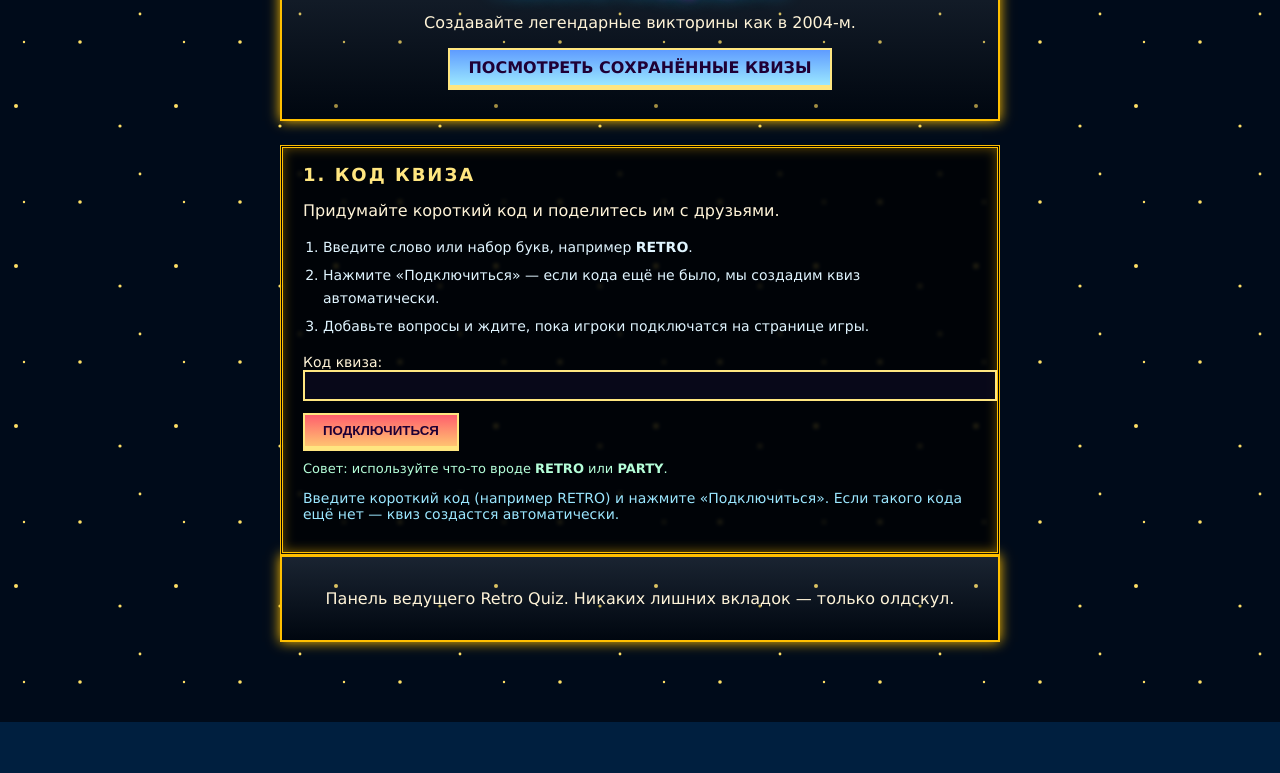
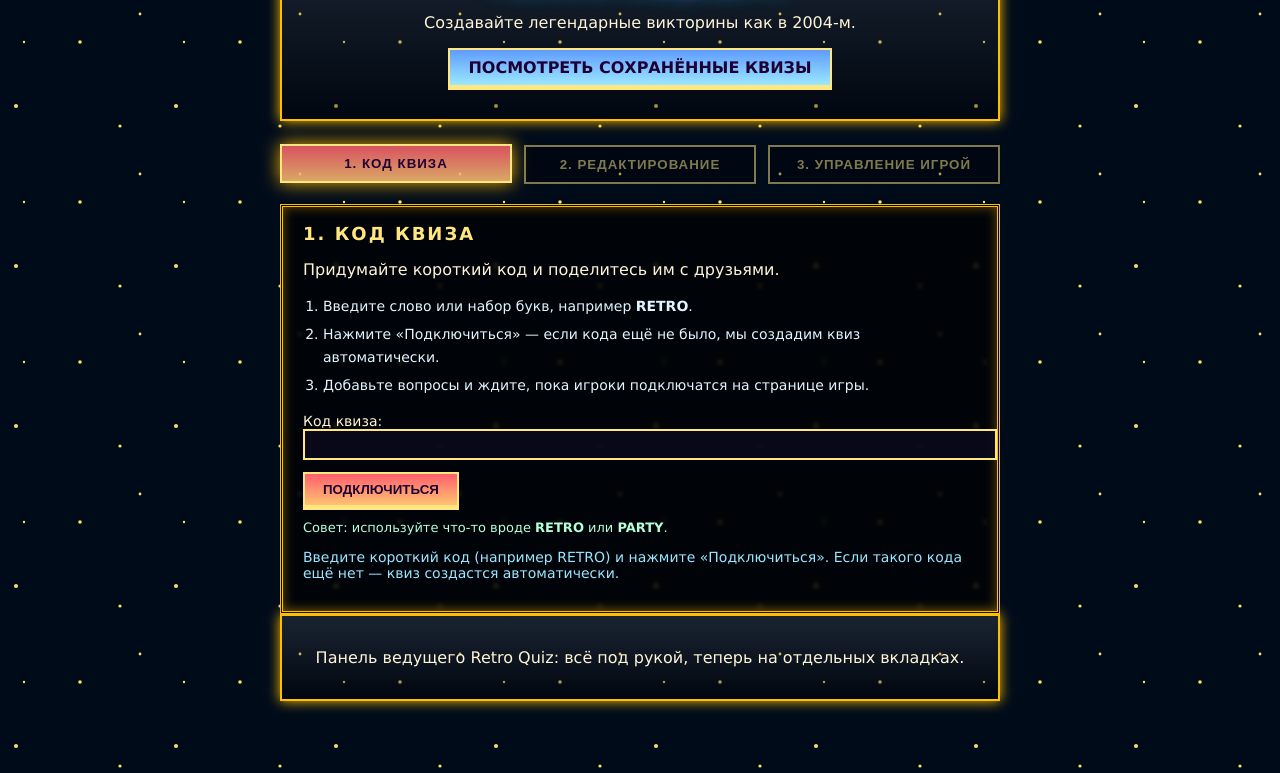
Before and after one commit to superbereza/quiz-platform, a website: page public/admin.html in a window 1280 px wide. Shown: the part 78-851 px from the top of the page. Before the commit the page ends 800 px from the top, so only its background shows below. Drawn offline with nearby package versions, Linux system fonts and the light colour scheme; no server answers.

Commit message:
Refactor host panel into tabbed layout

```diff
--- a/public/admin.html
+++ b/public/admin.html
@@ -14,8 +14,39 @@
           <a class="button secondary" href="/quizzes.html">Посмотреть сохранённые квизы</a>
         </p>
       </header>
-      <main class="content admin-grid">
-        <section class="panel" id="connect-panel">
+      <main class="admin-tabs">
+        <div class="tab-nav" role="tablist" aria-label="Разделы панели ведущего">
+          <button
+            class="tab-button tab-button--active"
+            type="button"
+            role="tab"
+            data-tab="connect"
+            aria-selected="true"
+          >
+            1. Код квиза
+          </button>
+          <button
+            class="tab-button"
+            type="button"
+            role="tab"
+            data-tab="edit"
+            aria-selected="false"
+            disabled
+          >
+            2. Редактирование
+          </button>
+          <button
+            class="tab-button"
+            type="button"
+            role="tab"
+            data-tab="control"
+            aria-selected="false"
+            disabled
+          >
+            3. Управление игрой
+          </button>
+        </div>
+        <section class="panel" id="connect-panel" data-tab-panel="connect">
           <h2>1. Код квиза</h2>
           <p>Придумайте короткий код и поделитесь им с друзьями.</p>
           <ol class="hint-list">
@@ -31,7 +62,7 @@
           <p id="connect-status" class="status-line"></p>
         </section>
 
-        <section class="panel" id="question-panel" hidden>
+        <section class="panel" id="question-panel" data-tab-panel="edit" hidden>
           <h2>2. Вопрос</h2>
           <form id="question-form">
             <label>Текст вопроса:<br /><textarea id="question-text" rows="3" required></textarea></label>
@@ -63,7 +94,7 @@
           </div>
         </section>
 
-        <section class="panel" id="control-panel" hidden>
+        <section class="panel" id="control-panel" data-tab-panel="control" hidden>
           <h2>3. Управление игрой</h2>
           <p id="game-status" class="status-line"></p>
           <button id="launch-question" class="button">Запустить следующий вопрос</button>
@@ -81,7 +112,7 @@
         </section>
       </main>
       <footer class="footer">
-        <p>Панель ведущего Retro Quiz. Никаких лишних вкладок — только олдскул.</p>
+        <p>Панель ведущего Retro Quiz: всё под рукой, теперь на отдельных вкладках.</p>
       </footer>
     </div>
     <script src="/socket.io/socket.io.js"></script>
--- a/public/css/retro.css
+++ b/public/css/retro.css
@@ -50,6 +50,52 @@ body {
   display: grid;
   grid-template-columns: repeat(auto-fit, minmax(260px, 1fr));
   gap: 24px;
+}
+
+.admin-tabs {
+  display: flex;
+  flex-direction: column;
+  gap: 20px;
+}
+
+.tab-nav {
+  display: flex;
+  flex-wrap: wrap;
+  gap: 12px;
+  justify-content: center;
+}
+
+.tab-button {
+  flex: 1 1 180px;
+  min-width: 160px;
+  padding: 10px 16px;
+  border: 2px solid #ffe680;
+  background: rgba(0, 0, 0, 0.6);
+  color: #ffe680;
+  font-weight: bold;
+  text-transform: uppercase;
+  letter-spacing: 1px;
+  cursor: pointer;
+  box-shadow: 0 0 10px rgba(255, 191, 0, 0.4);
+  transition: transform 0.1s ease-in-out, box-shadow 0.1s ease-in-out;
+}
+
+.tab-button:hover:not(:disabled) {
+  transform: translateY(-2px);
+  box-shadow: 0 0 14px rgba(255, 191, 0, 0.7);
+}
+
+.tab-button:disabled {
+  opacity: 0.5;
+  cursor: not-allowed;
+  box-shadow: none;
+}
+
+.tab-button--active {
+  background: linear-gradient(180deg, rgba(255, 95, 109, 0.85), rgba(255, 195, 113, 0.85));
+  color: #1f0035;
+  box-shadow: 0 0 18px rgba(255, 191, 0, 0.9);
+  transform: translateY(-1px);
 }
 
 .panel {
--- a/public/js/admin.js
+++ b/public/js/admin.js
@@ -17,12 +17,76 @@ const revealButton = document.getElementById('reveal-results');
 const finalButton = document.getElementById('final-results');
 const restartButton = document.getElementById('restart-quiz');
 const gameStatus = document.getElementById('game-status');
+const tabButtons = Array.from(document.querySelectorAll('[data-tab]'));
+const tabPanels = Array.from(document.querySelectorAll('[data-tab-panel]'));
 
 let quizCode = '';
 let lastScoreboard = [];
 let uploadingImage = false;
 let dragStartOrder = [];
 const MAX_IMAGE_SIZE = 5 * 1024 * 1024;
+
+const tabs = tabButtons.reduce((acc, button) => {
+  const tabName = button.dataset.tab;
+  const panel = tabPanels.find((element) => element.dataset.tabPanel === tabName);
+  if (tabName && panel) {
+    acc[tabName] = { button, panel };
+    if (button.disabled) {
+      button.setAttribute('aria-disabled', 'true');
+    }
+  }
+  return acc;
+}, {});
+
+let activeTab = 'connect';
+
+const setActiveTab = (name) => {
+  const target = tabs[name];
+  if (!target || target.button.disabled) {
+    return;
+  }
+
+  Object.entries(tabs).forEach(([tabName, { button, panel }]) => {
+    const isActive = tabName === name;
+    button.classList.toggle('tab-button--active', isActive);
+    button.setAttribute('aria-selected', String(isActive));
+    panel.hidden = !isActive;
+  });
+
+  activeTab = name;
+};
+
+const setTabAvailability = (name, available) => {
+  const tab = tabs[name];
+  if (!tab) {
+    return;
+  }
+
+  tab.button.disabled = !available;
+  tab.button.setAttribute('aria-disabled', String(!available));
+
+  if (!available) {
+    tab.panel.hidden = true;
+    if (activeTab === name) {
+      setActiveTab('connect');
+    }
+  }
+};
+
+tabButtons.forEach((button) => {
+  button.addEventListener('click', () => {
+    if (button.disabled) {
+      return;
+    }
+    const tabName = button.dataset.tab;
+    if (tabName) {
+      setActiveTab(tabName);
+    }
+  });
+});
+
+setActiveTab('connect');
+setTabAvailability('connect', true);
 
 const setUploadStatus = (message = '', variant = 'idle') => {
   if (!imageUploadStatus) return;
@@ -359,8 +423,9 @@ if (questionsList) {
 socket.on('adminState', ({ code, questions, players, currentQuestionIndex, questionActive }) => {
   quizCode = code;
   connectStatus.textContent = `Вы управляете квизом ${code}. Добавьте вопросы и зовите игроков!`;
-  questionPanel.hidden = false;
-  controlPanel.hidden = false;
+  setTabAvailability('edit', true);
+  setTabAvailability('control', true);
+  setActiveTab('edit');
   renderQuestions(questions);
   renderPlayers(players);
   if (!questionActive) {
@@ -437,4 +502,6 @@ socket.on('errorMessage', (message) => {
 
 socket.on('disconnect', () => {
   connectStatus.textContent = 'Связь потеряна. Проверьте интернет и обновите страницу.';
+  setTabAvailability('edit', false);
+  setTabAvailability('control', false);
 });
```
Also changed, not shown: 1 other file.
